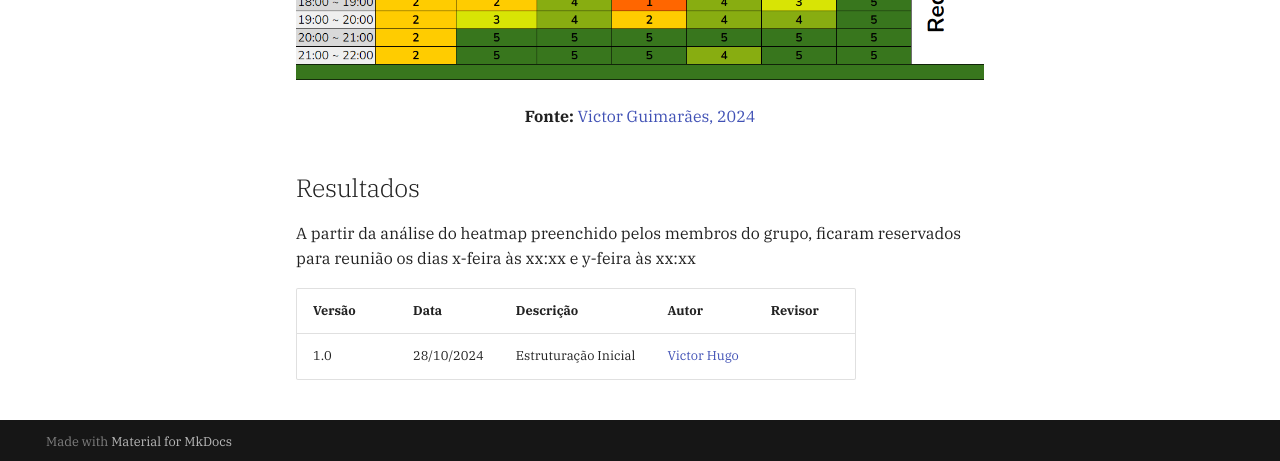
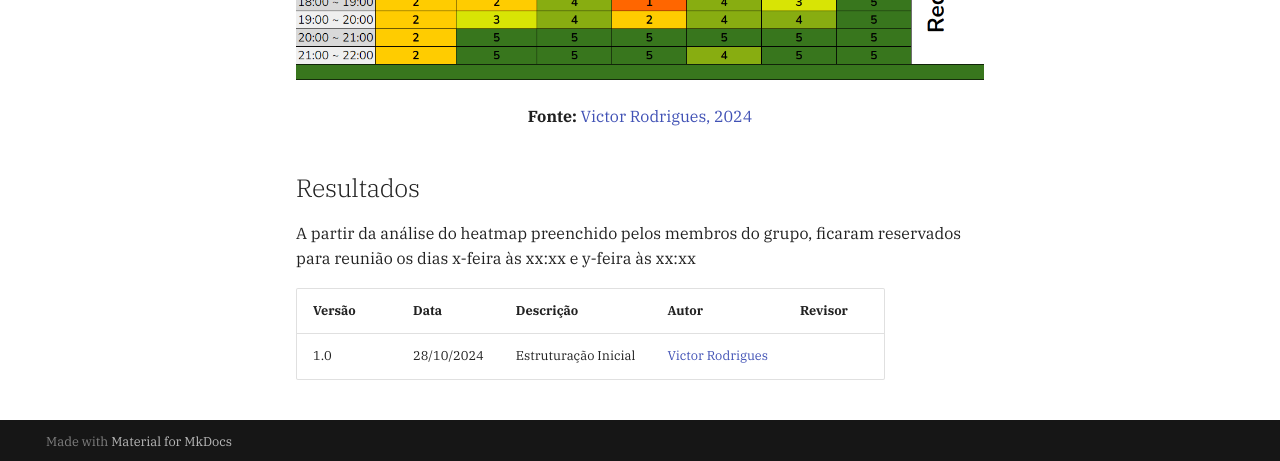
Before and after one commit to Requisitos-de-Software/2024.2-Grupo05, an MkDocs documentation site: the page built from docs/Planejamento-do-projeto/heatmap.md, in a window 1280 px wide and 1198 px high. Shown: the part 734-1195 px from the top of the window. Built offline with MkDocs 1.6.1 and Material for MkDocs 9.7.7, drawn with Linux system fonts in a browser that asks for light colours; comment, search, counter and statistics services are not loaded.

Commit message:
fix: nomes diferentes

```diff
--- a/docs/Planejamento-do-projeto/heatmap.md
+++ b/docs/Planejamento-do-projeto/heatmap.md
@@ -9,7 +9,7 @@ Como representado pela Figura 1, as células com o número 0 representam 0 membr
 ![heatmap](../assets/heatmap.png)
 
 <div>
-<font size="3"><p style="text-align: center"><b>Fonte:</b> <a href="https://www.github.com/juliatakaki">Victor Guimarães, 2024</a></font></p>
+<font size="3"><p style="text-align: center"><b>Fonte:</b> <a href="https://www.github.com/juliatakaki">Victor Rodrigues, 2024</a></font></p>
 </div>
 
 
@@ -19,4 +19,4 @@ A partir da análise do heatmap preenchido pelos membros do grupo, ficaram reser
 
 | Versão | Data | Descrição | Autor | Revisor |
 | ------ | ---------- | --------- | --------- | --------------------- |
-| 1.0 | 28/10/2024 | Estruturação Inicial | [Victor Hugo](https://github.com/ViictorHugoo)| [](https://github.com/) |
+| 1.0 | 28/10/2024 | Estruturação Inicial | [Victor Rodrigues](https://github.com/ViictorHugoo)| [](https://github.com/) |
```
Also changed, not shown: docs/Planejamento-do-projeto/app-escolhido.md (+3 -2 lines).
